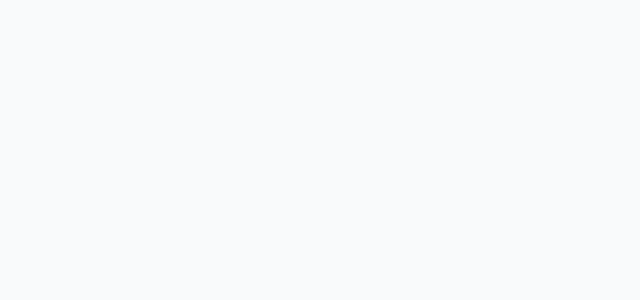
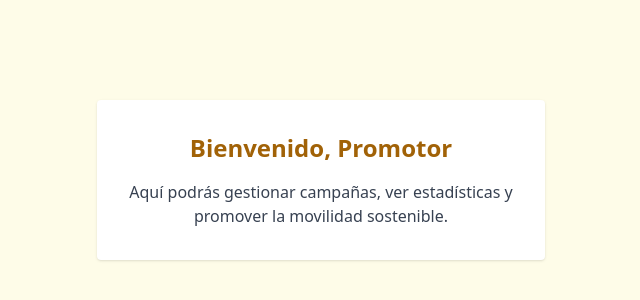
Before and after one commit to XavierParedesLoyola/movilidad-sostenible-uio, a React (Vite) app in the folder FRONTEND/: page /promotor in a window 1280 px wide. Before the commit this address had no page. Shown: the part 220-520 px from the top of the page, without its empty margins (319-959 px from the left). Built offline with nearby package versions, Linux system fonts and the light colour scheme.

Commit message:
Vista para el promotor

```diff
--- a/FRONTEND/src/App.jsx
+++ b/FRONTEND/src/App.jsx
@@ -4,6 +4,7 @@ import Login from "./views/Login/Login";
 import Register from "./views/Register/Register";
 import Rutas from "./views/Rutas/Rutas";
 import Ciudadano from "./views/Ciudadano/Ciudadano";
+import Promotor from "./views/Promotor/Promotor";
 
 function App() {
   return (
@@ -14,6 +15,7 @@ function App() {
         <Route path="/register" element={<Register />} />
         <Route path="/rutas" element={<Rutas />} />
         <Route path="/ciudadano" element={<Ciudadano />} />
+        <Route path="/promotor" element={<Promotor />} />
       </Routes>
     </BrowserRouter>
   );
--- /dev/null
+++ b/FRONTEND/src/views/Promotor/Promotor.jsx
@@ -0,0 +1,15 @@
+import React from "react";
+
+export default function Promotor() {
+  return (
+<div className="flex flex-col items-center justify-center min-h-screen bg-yellow-50">
+<div className="bg-white p-8 rounded shadow w-full max-w-md">
+<h2 className="text-2xl font-bold text-yellow-700 text-center mb-4">Bienvenido, Promotor</h2>
+<p className="text-center text-gray-700">
+          Aquí podrás gestionar campañas, ver estadísticas y promover la movilidad sostenible.
+</p>
+        {/* Agrega aquí más componentes o lógica según lo que necesites */}
+</div>
+</div>
+  );
+}
```
